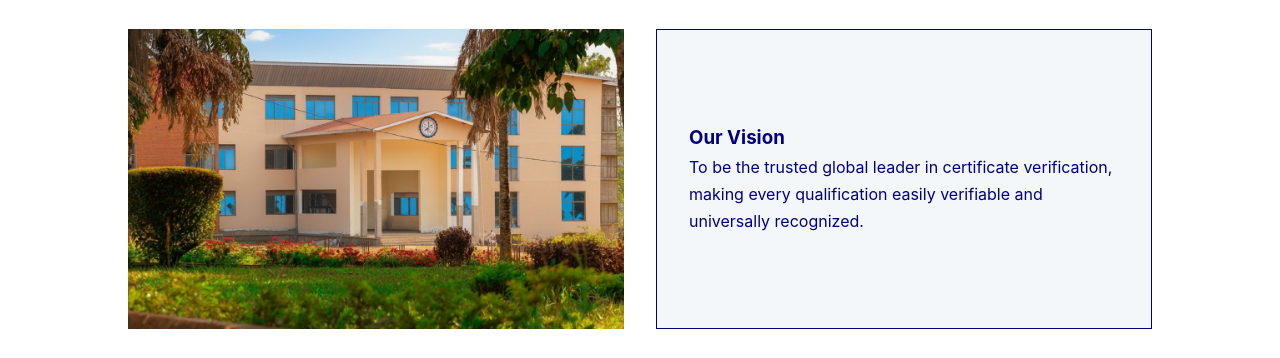
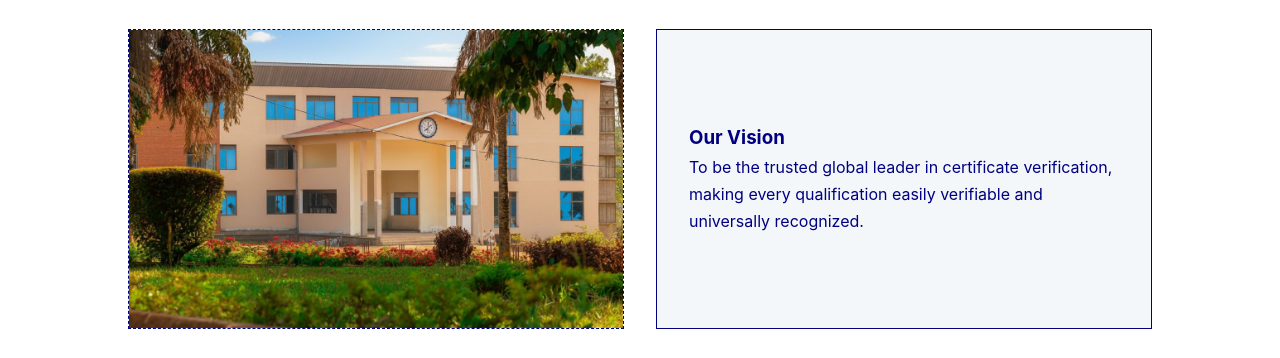
Before and after one commit to JoshuaCJ-debug/about, a plain HTML site: page index.html in a window 1280 px wide. Shown: the part 389-747 px from the top of the page. Drawn offline with Linux system fonts and the light colour scheme.

Commit message:
Change border thickness of image placeholder

```diff
--- a/index.html
+++ b/index.html
@@ -106,7 +106,7 @@
 
         .image-placeholder {
             background-color: var(--off-white);
-            border: 0px dashed var(--navy);
+            border: 0.5px dashed var(--navy);
             height: 300px;
             display: flex;
             align-items: center;
```
